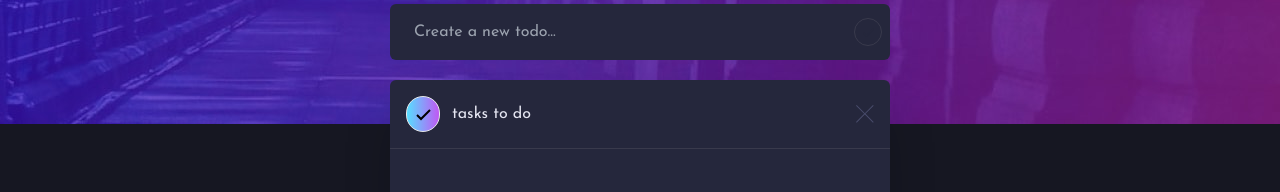
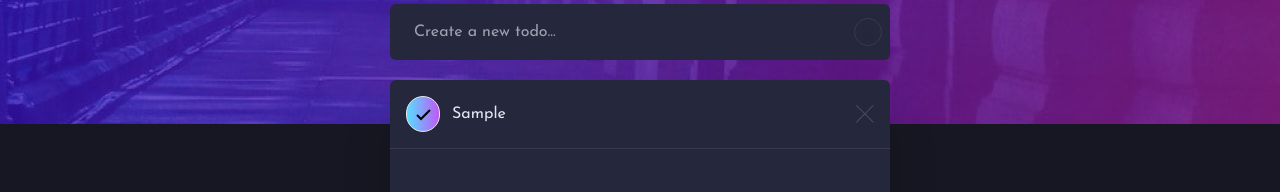
Before and after one commit to 04stefke/todo-app-challenge, a React (Vite) app: page / in a window 1280 px wide. Both pictures are taken after typing "Sample" into the empty fields and a click on the button 868 px from the left and 208 px from the top of the page. Shown: the part 176-368 px from the top of the page. Built offline with nearby package versions, Linux system fonts and the light colour scheme.

Commit message:
called the task prop in todo component, and rendering the tasks

```diff
--- a/src/components/Todo.jsx
+++ b/src/components/Todo.jsx
@@ -1,14 +1,14 @@
 import React from "react";
 import tick from "../../public/assets/icon-check.svg";
 import cross from "../../public/assets/icon-cross.svg";
-const Todo = () => {
+const Todo = ({task}) => {
 	return (
 		<div className="px-4 py-4 border-b border-borderB  text-lightGray  flex items-center justify-between  gap-3 w-full">
 			<div className="flex items-center gap-3">
 				<div className=" hover:border-light-gradient-color border rounded-full px-1 py-[5px] bg-gradient-checklist">
 					<img src={tick} alt="" className="cursor-pointer" />
 				</div>
-				<p className="cursor-pointer">tasks to do</p>
+				<p className="cursor-pointer">{task.task}</p>
 			</div>
 			<img src={cross} alt="" className="justify-self-end cursor-pointer" />
 		</div>
```
